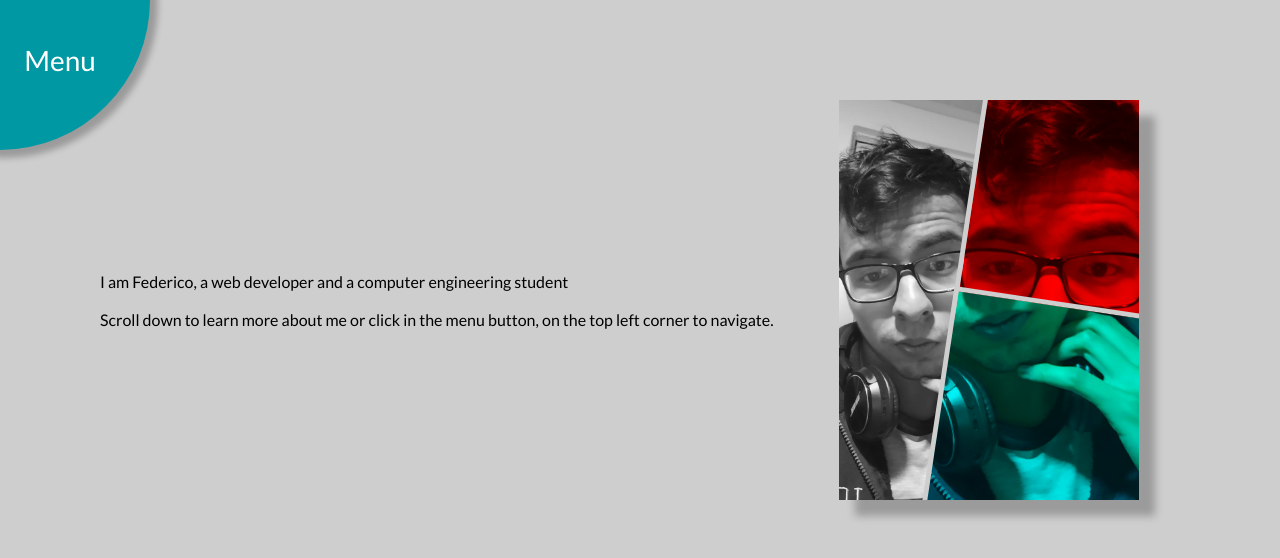
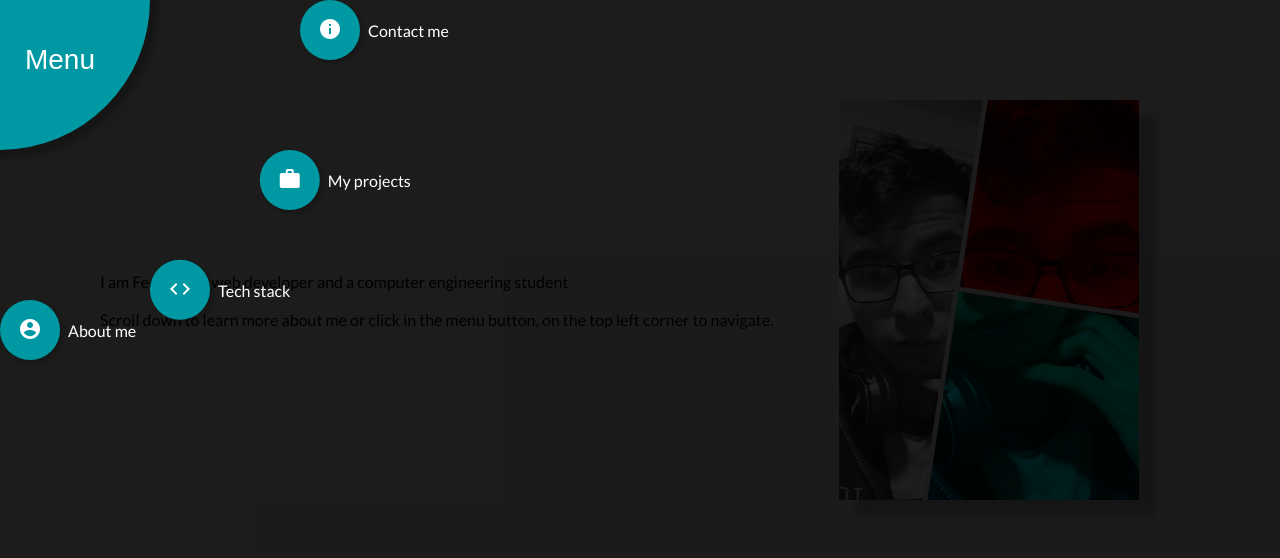
Before and after one commit to feder240516/personal-page, a React (Create React App) app: page / in a window 1280 px wide. Both pictures are taken after a click on the button "Menu". Shown: the top 558 px of the page. Built offline with nearby package versions, Linux system fonts and the light colour scheme.

Commit message:
Added corner menu for sections

```diff
--- a/src/components/CornerMenu/index.jsx
+++ b/src/components/CornerMenu/index.jsx
@@ -18,11 +18,24 @@ export default function CornerMenu() {
         <button className="circle" type="button" onClick={() => toggleMenu()}>
           <span className="menu-text">Menu</span>
         </button>
-        <div className="sub-menu sub-menu-1" />
-        <div className="sub-menu sub-menu-2" />
-        <div className="sub-menu sub-menu-3" />
-        <div className="sub-menu sub-menu-4" />
+        <div id="sub-menu-1" className="sub-menu">
+          <button type="button"><i className="material-icons">account_circle</i></button>
+          <span>About me</span>
+        </div>
+        <div id="sub-menu-2" className="sub-menu">
+          <button type="button"><i className="material-icons">code</i></button>
+          <span>Tech stack</span>
+        </div>
+        <div id="sub-menu-3" className="sub-menu">
+          <button type="button"><i className="material-icons">work</i></button>
+          <span>My projects</span>
+        </div>
+        <div id="sub-menu-4" className="sub-menu">
+          <button type="button"><i className="material-icons">info</i></button>
+          <span>Contact me</span>
+        </div>
       </div>
+      <div className="bg-overlay" onClick={() => toggleMenu()} role="presentation" />
     </div>
   );
 }
--- a/src/components/CornerMenu/style.scss
+++ b/src/components/CornerMenu/style.scss
@@ -1,31 +1,65 @@
 $menu-color: #0099A3;
 $menu-color-active: #12c9d6;
 $circle-size: 300px;
-$subcircle-size: 100px;
+$no-shadow: 0 0 0 0;
+$menu-shadow: 4px 4px 6px 4px rgba(0,0,0,0.25);
+$sub-menu-shadow: 3px 3px 6px 0 rgba(0,0,0,0.25);
+$dist-from-circle: 1;
+$sub-menu-open-transition-curve: cubic-bezier(0, 0.32, 0.77, 1.35);
+
+@function normCirc($val) {
+  @return $circle-size * $val;
+}
+
+$subcircle-size: normCirc(0.2);
+
+button.circle, .sub-menu button {
+  border-radius: 50%;
+  border-width: 0;
+  background-color: $menu-color;
+  cursor: pointer;
+  color:white;
+
+  &:active {
+    background-color: $menu-color-active;
+    -webkit-box-shadow: $no-shadow;
+    box-shadow: $no-shadow;
+  }
+}
+
+.bg-overlay {
+  display: none;
+  background-color: #0000;
+  position: fixed;
+  z-index: 5;
+  top: 0;
+  left: 0;
+  bottom: 0;
+  right: 0;
+  transition: ease 0s background-color;
+}
+
+.open + .bg-overlay {
+  display: inline-block;
+  background-color: #000d;
+  z-index:1;
+}
 
 .menu {
   position:fixed;
   top:0;
   left:0;
+  z-index: 15;
 
   .circle {
-    border-radius: 50%;
-    border-width: 0;
     width:$circle-size;
     height:$circle-size;
-    background-color: $menu-color;
     position: absolute;
     top: -$circle-size / 2;
     left: -$circle-size / 2;
-    -webkit-box-shadow: 4px 4px 6px 4px rgba(0,0,0,0.25);
-    box-shadow: 4px 4px 6px 4px rgba(0,0,0,0.25);
-    cursor: pointer;
     z-index: 10;
-
-    &:active {
-      background-color: $menu-color-active;
-      box-shadow: 0 0 0 0;
-    }
+    -webkit-box-shadow: $menu-shadow;
+    box-shadow: $menu-shadow;
 
 
     .menu-text{
@@ -36,8 +70,6 @@ $subcircle-size: 100px;
       width:40%;
       height:40%;
       text-align: center;
-      color:white;
-      font-family: "Lato";
       font-size: 28px;
       align-items: center;
       justify-content: center;
@@ -45,17 +77,77 @@ $subcircle-size: 100px;
   }
 
   .sub-menu {
+    display:flex;
+    flex-direction: row;
     position:absolute;
     top: 100%;
     left:100%;
-    border-radius: 50%;
-    background-color: red;
+    width: max-content;
+    padding: 0 20px 0 0;
+    border-radius: $subcircle-size $subcircle-size $subcircle-size $subcircle-size;
     z-index: 5;
-    height: $subcircle-size;
-    width: $subcircle-size;
+    transition: linear 0.5s transform,
+                linear 1s background-color;
+    align-items: center;
+    background-color: #ffffff00;
+    color: white;
+    button {
+      display: inline;
+      height: $subcircle-size;
+      width: $subcircle-size;
+      flex: 0 0 auto;
+      -webkit-box-shadow: $sub-menu-shadow;
+      box-shadow: $sub-menu-shadow;
+    }
+    span {
+      // color: black;
+      flex: 3 0 auto;
+      margin: 0 0 0 8px;
+      width:100%;
+      // text-align: center;
+      opacity: 0;
+      transition: ease 1s opacity;
+    }
   }
 
   &.open{
-    background-color: yellow;
+    .sub-menu {
+      // background-color: #ffffffaa;
+      span {
+        opacity: 1;
+      }
+    }
+    #sub-menu-1 {
+      transform: translate(normCirc(0*$dist-from-circle), normCirc(1*$dist-from-circle));
+      transition: $sub-menu-open-transition-curve 1s transform,
+                  $sub-menu-open-transition-curve 1s background-color;
+      span {
+        transition: ease 1s opacity;
+      }
+    }
+    #sub-menu-2 {
+      transform: translate(normCirc(0.5*$dist-from-circle), normCirc(0.866*$dist-from-circle));
+      transition: $sub-menu-open-transition-curve 1s transform 0.2s,
+                  $sub-menu-open-transition-curve 1s background-color 0.2s;
+      span {
+        transition: ease 1s opacity 0.2s;
+      }
+    }
+    #sub-menu-3 {
+      transform: translate(normCirc(0.866*$dist-from-circle), normCirc(0.5*$dist-from-circle));
+      transition: $sub-menu-open-transition-curve 1s transform 0.4s,
+                  $sub-menu-open-transition-curve 1s background-color 0.4s;
+      span {
+        transition: ease 1s opacity 0.4s;
+      }
+    }
+    #sub-menu-4 {
+      transform: translate(normCirc(1*$dist-from-circle), normCirc(0*$dist-from-circle));
+      transition: $sub-menu-open-transition-curve 1s transform 0.6s,
+                  $sub-menu-open-transition-curve 1s background-color 0.6s;
+      span {
+        transition: ease 1s opacity 0.6s;
+      }
+    }
   }
 }
```
